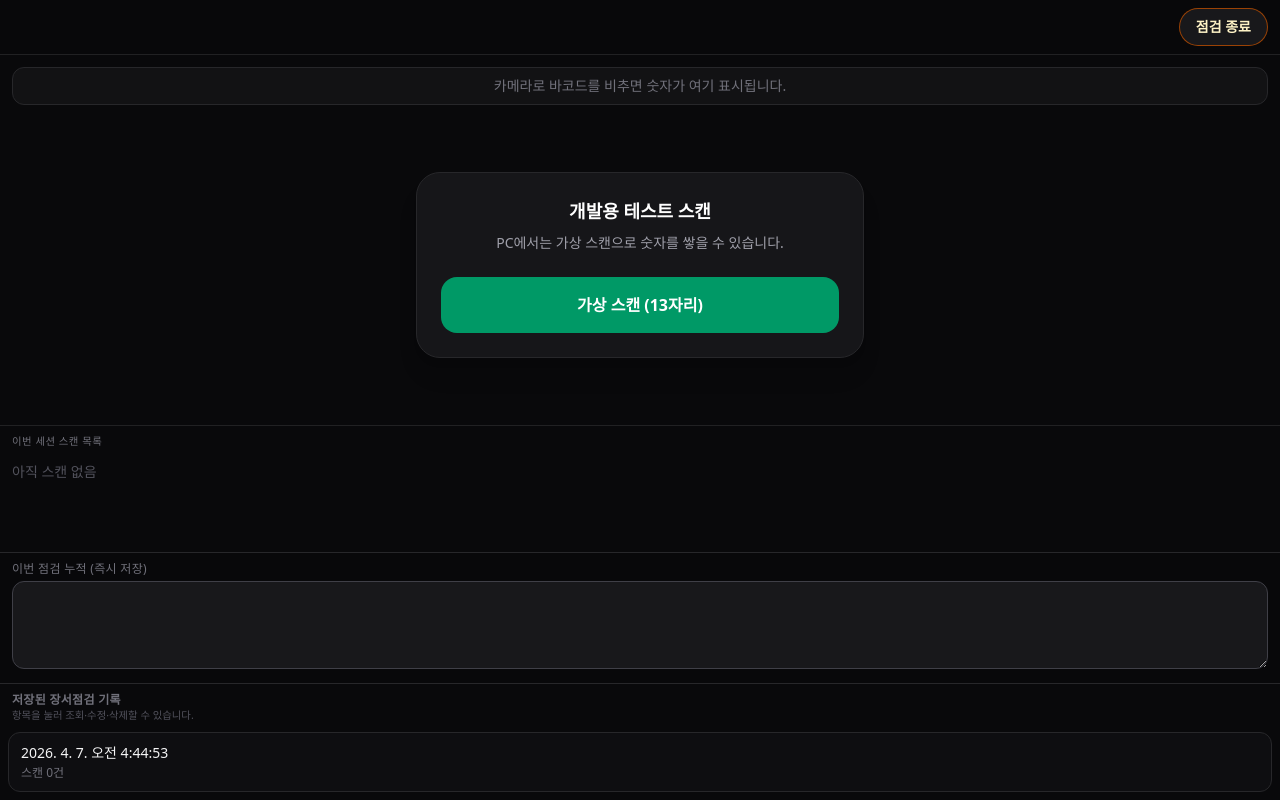
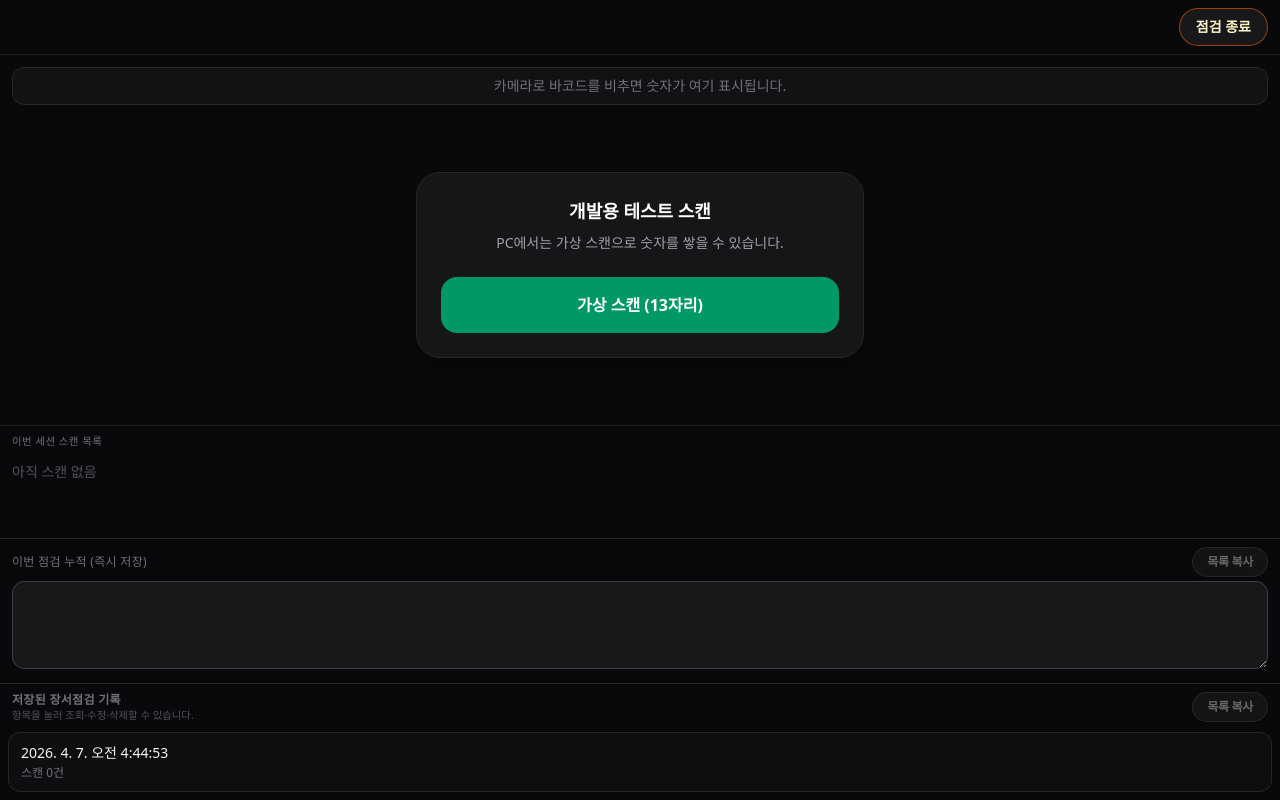
Before and after one commit to DAAC-A00/book_scanner, a Next.js app: page / in a window 1280 px wide. Both pictures are taken after a click on the button "장서점검 시작". Built offline with nearby package versions, Linux system fonts and the light colour scheme.

Commit message:
Scanner 컴포넌트에 클립보드 복사 기능을 추가하고, 복사 완료 시 피드백을 제공하는 버튼을 구현함. 스캔 기록과 누적 점검 내용을 쉽게 복사할 수 있도록 UI를 개선하여 사용자 경험을 향상시킴.

```diff
--- a/src/components/Scanner.tsx
+++ b/src/components/Scanner.tsx
@@ -51,6 +51,78 @@ function formatSessionKeyLabel(key: string): string {
 
 function lineCount(text: string): number {
   return text.split("\n").filter((l) => l.trim().length > 0).length;
+}
+
+/** 스캔 줄만 추려 줄바꿈으로 연결한 플레인 텍스트 */
+function toClipboardPlainText(raw: string): string {
+  return raw
+    .split("\n")
+    .map((l) => l.trim())
+    .filter((l) => l.length > 0)
+    .join("\n");
+}
+
+function CopyBarcodeListButton({
+  sourceText,
+  disabled,
+}: {
+  sourceText: string;
+  disabled: boolean;
+}) {
+  const [copyDone, setCopyDone] = useState(false);
+  const resetTimerRef = useRef<number | null>(null);
+
+  useEffect(() => {
+    return () => {
+      if (resetTimerRef.current !== null) {
+        clearTimeout(resetTimerRef.current);
+      }
+    };
+  }, []);
+
+  const handleCopy = async () => {
+    if (disabled) return;
+    const plain = toClipboardPlainText(sourceText);
+    if (!plain) return;
+
+    try {
+      await navigator.clipboard.writeText(plain);
+      if (typeof navigator !== "undefined" && "vibrate" in navigator) {
+        navigator.vibrate([50]);
+      }
+      if (resetTimerRef.current !== null) {
+        clearTimeout(resetTimerRef.current);
+      }
+      setCopyDone(true);
+      const id = window.setTimeout(() => {
+        setCopyDone(false);
+        resetTimerRef.current = null;
+      }, 2000);
+      resetTimerRef.current = id;
+    } catch {
+      window.alert(
+        "클립보드에 복사하지 못했습니다.\n\n" +
+          "• Safari: 주소창 aA/자물쇠에서 클립보드 관련 권한을 확인하세요.\n" +
+          "• 목록을 길게 눌러 선택·복사할 수 있습니다.\n" +
+          "• HTTPS 페이지에서만 동작할 수 있습니다."
+      );
+    }
+  };
+
+  return (
+    <button
+      type="button"
+      disabled={disabled}
+      onClick={() => void handleCopy()}
+      className={`shrink-0 rounded-full px-3.5 py-1.5 text-xs font-semibold tracking-tight shadow-sm transition-colors duration-200 disabled:cursor-not-allowed disabled:opacity-40 ${
+        copyDone
+          ? "bg-emerald-600 text-white shadow-emerald-900/35"
+          : "border border-zinc-500/60 bg-zinc-800/95 text-zinc-100 active:bg-zinc-700/95"
+      }`}
+    >
+      {copyDone ? "복사 완료! ✅" : "목록 복사"}
+    </button>
+  );
 }
 
 const shellStyle: CSSProperties = {
@@ -295,13 +367,21 @@ export default function Scanner() {
       className="flex max-h-[min(32vh,280px)] min-h-0 shrink-0 flex-col border-t border-zinc-800 bg-zinc-950"
       aria-label="과거 장서점검 기록"
     >
-      <div className="shrink-0 px-3 py-2">
+      <div className="flex shrink-0 items-start justify-between gap-2 px-3 py-2">
+        <div className="min-w-0 flex-1">
           <h2 className="text-xs font-semibold uppercase tracking-wide text-zinc-500">
             저장된 장서점검 기록
           </h2>
           <p className="text-[0.65rem] text-zinc-600">
             항목을 눌러 조회·수정·삭제할 수 있습니다.
           </p>
+        </div>
+        <CopyBarcodeListButton
+          sourceText={historyKey ? historyText : ""}
+          disabled={
+            !historyKey || lineCount(historyKey ? historyText : "") === 0
+          }
+        />
       </div>
       <div className="min-h-0 flex-1 overflow-y-auto px-2 pb-2">
         {!mounted ? (
@@ -509,9 +589,15 @@ export default function Scanner() {
 
       {inSession && (
         <div className="relative z-40 shrink-0 border-t border-zinc-800 bg-zinc-950/98 px-3 py-2">
-          <label className="mb-1 block text-xs font-medium uppercase tracking-wide text-zinc-500">
+          <div className="mb-1 flex items-center justify-between gap-2">
+            <label className="text-xs font-medium uppercase tracking-wide text-zinc-500">
               이번 점검 누적 (즉시 저장)
             </label>
+            <CopyBarcodeListButton
+              sourceText={liveSessionText}
+              disabled={lineCount(liveSessionText) === 0}
+            />
+          </div>
           <textarea
             value={liveSessionText}
             onChange={(e) => setLiveSessionText(e.target.value)}
```
Lines whose indentation alone changed are shown as unchanged.
